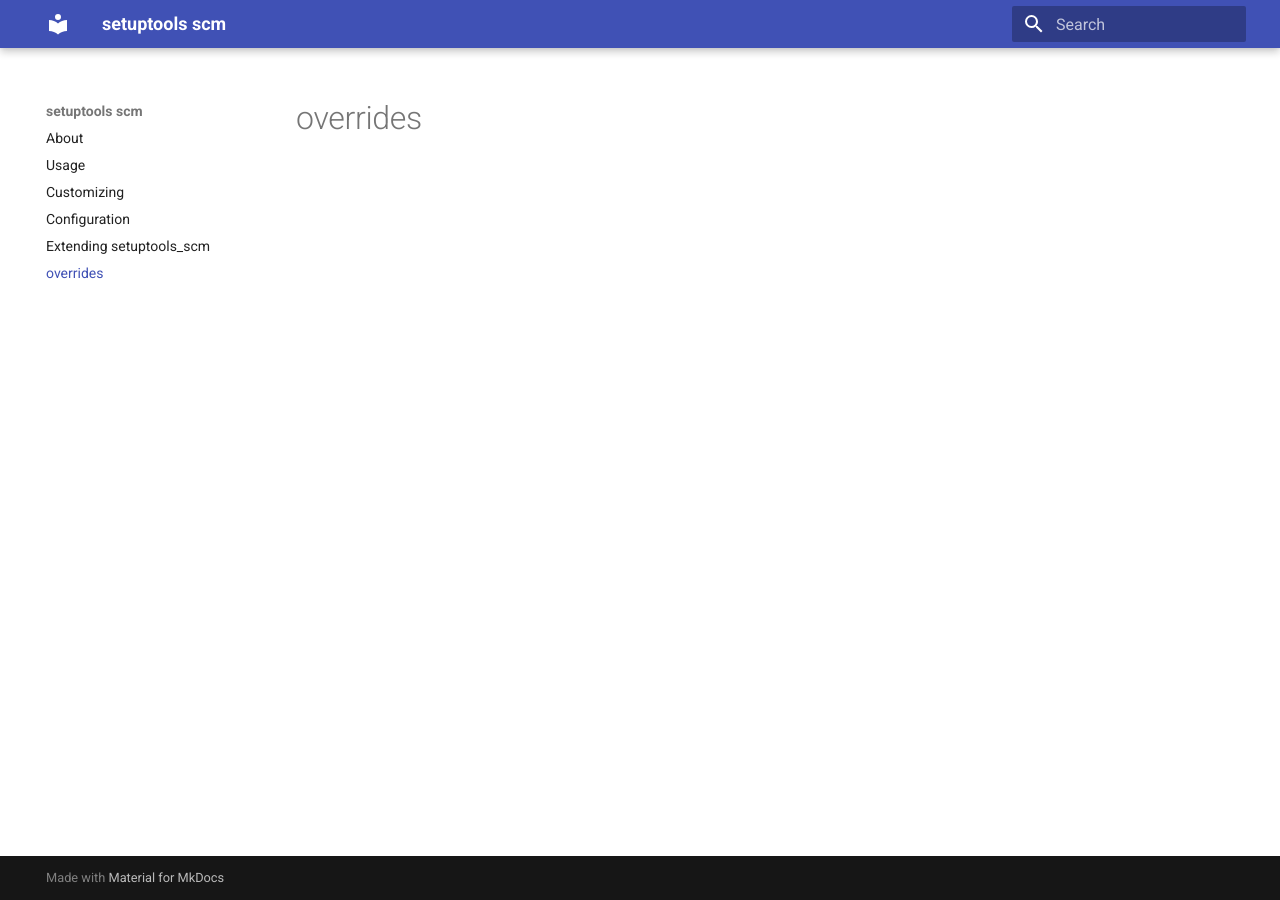
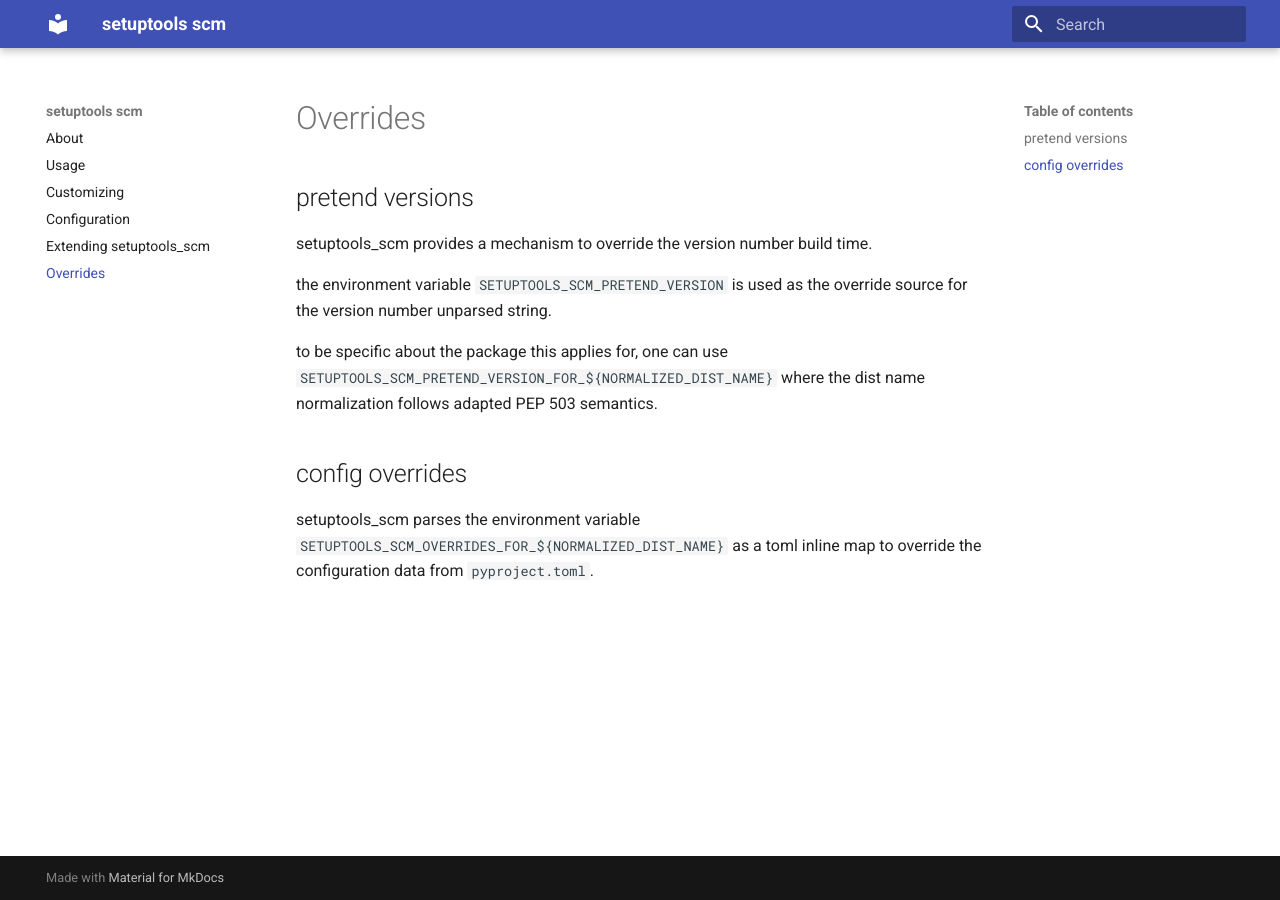
Before and after one commit to pypa/setuptools-scm, an MkDocs documentation site: the page built from docs/overrides.md, in a window 1280 px wide. Built offline with MkDocs 1.6.1 and Material for MkDocs 9.7.7, drawn with Linux system fonts in a browser that asks for light colours.

Commit message:
add basic documentation for overrides and split up overrides env var parsing

```diff
--- a/docs/overrides.md
+++ b/docs/overrides.md
@@ -1 +1,16 @@
-# overrides
+# Overrides
+
+## pretend versions
+
+setuptools_scm provides a mechanism to override the version number build time.
+
+the environment variable `SETUPTOOLS_SCM_PRETEND_VERSION` is used
+as the override source for the version number unparsed string.
+
+to be specific about the package this applies for, one can use `SETUPTOOLS_SCM_PRETEND_VERSION_FOR_${NORMALIZED_DIST_NAME}`
+where the dist name normalization follows adapted PEP 503 semantics.
+
+## config overrides
+
+setuptools_scm parses the environment variable `SETUPTOOLS_SCM_OVERRIDES_FOR_${NORMALIZED_DIST_NAME}`
+as a toml inline map to override the configuration data from `pyproject.toml`.
```
Also changed, not shown: 1 other file.
